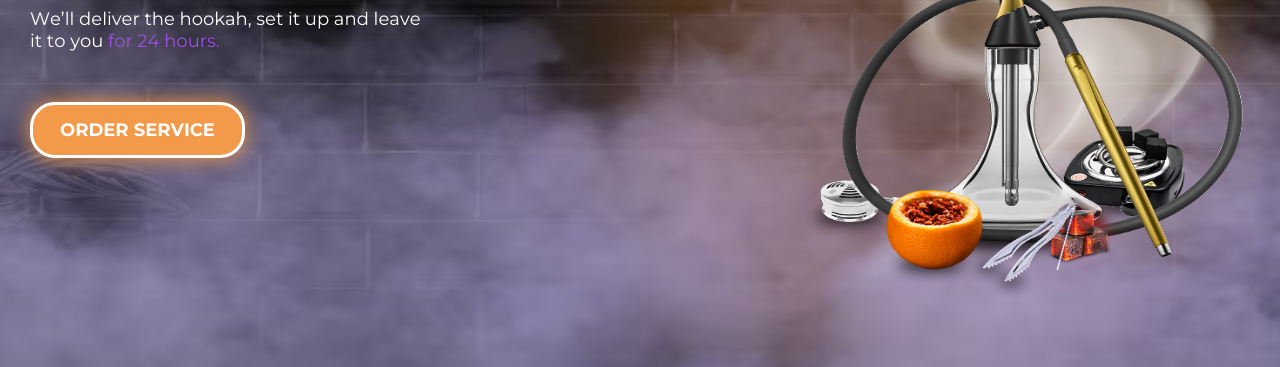
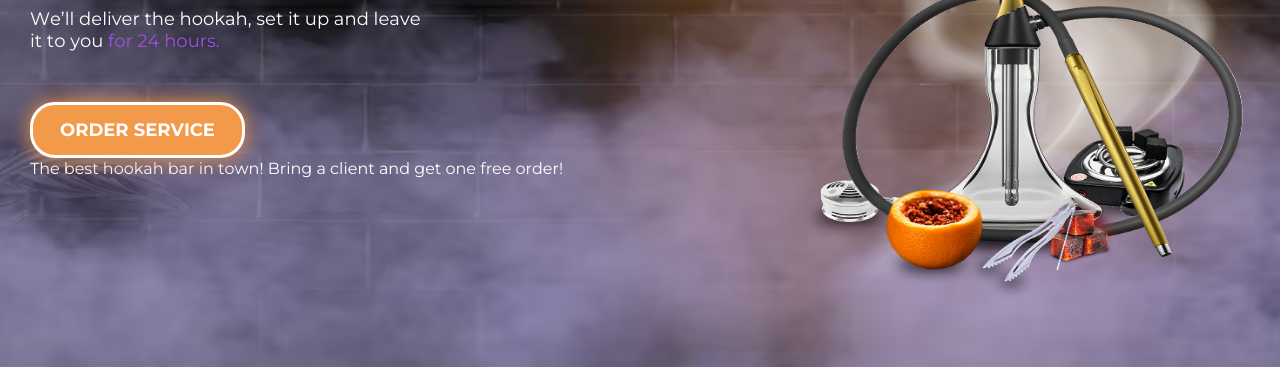
Before and after one commit to doctor960/test2, a plain HTML site: page index.html in a window 1280 px wide. Shown: the part 433-800 px from the top of the page. Drawn offline with nearby package versions, Linux system fonts and the light colour scheme; files whose address does not match are found by name.

Commit message:
Add files via upload

```diff
--- a/index.html
+++ b/index.html
@@ -54,9 +54,23 @@
           </div>
         </div>
         <div class="header__hookah">
+
+          <!-- <picture class="header__hookah-img">
+
+            <source srcset="/images/hookah-header.png" media="(min-width: 830px)">
+
+
+            <source srcset="/images/hookah-header768.png" media="(max-width: 829px)">
+
+            <img class="header__hookah-img" src="images/hookah-desktop.png" alt="Кальян">
+
+          </picture> -->
+
           <img class="header__hookah-img" src="images/hookah-header768.png" alt="Кальян">
         </div>
+
       </div>
+      <div class="header__content-bottom">The best hookah bar in town! Bring a client and get one free order!</div>
     </div>
   </header>
 
```
